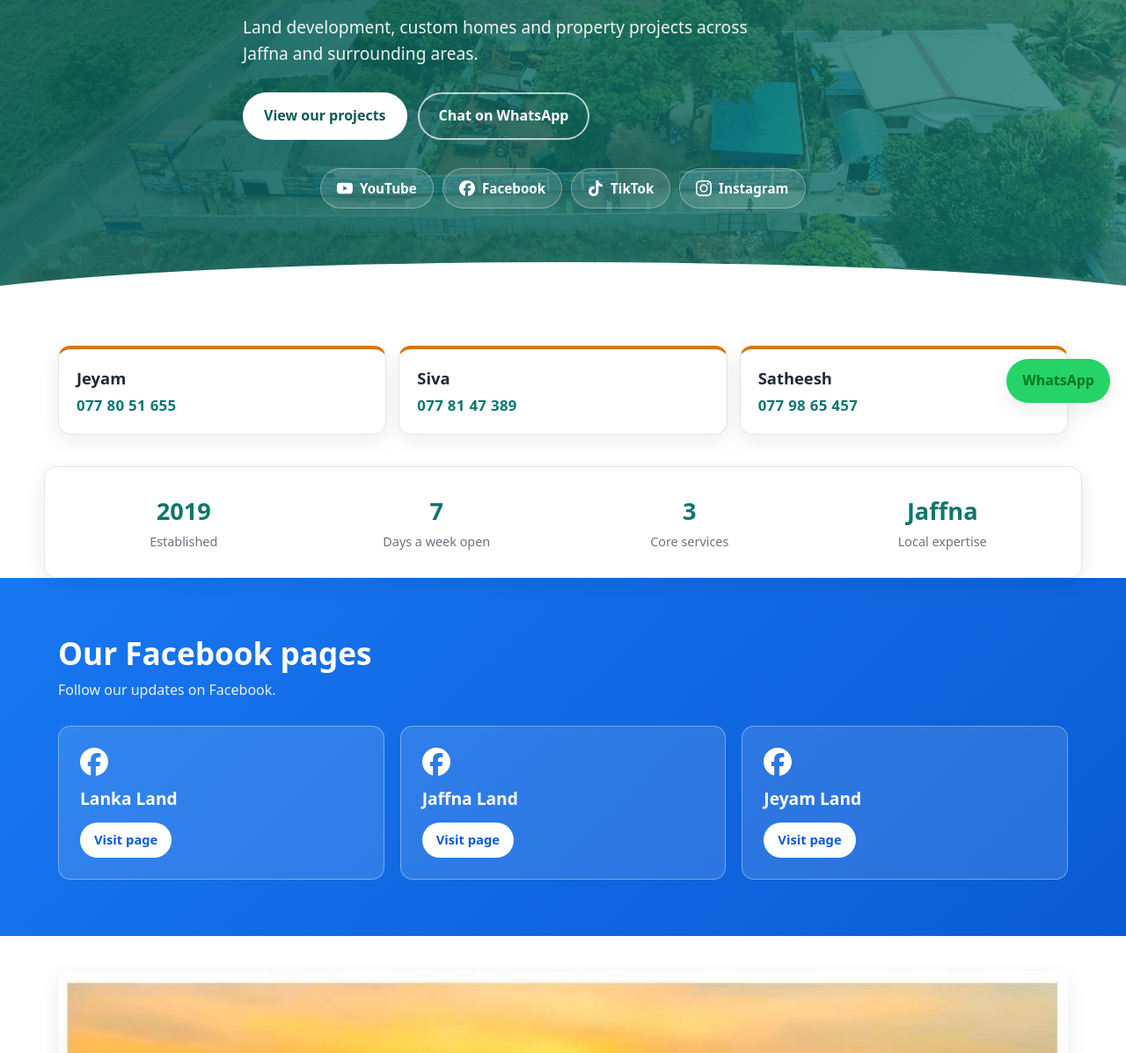
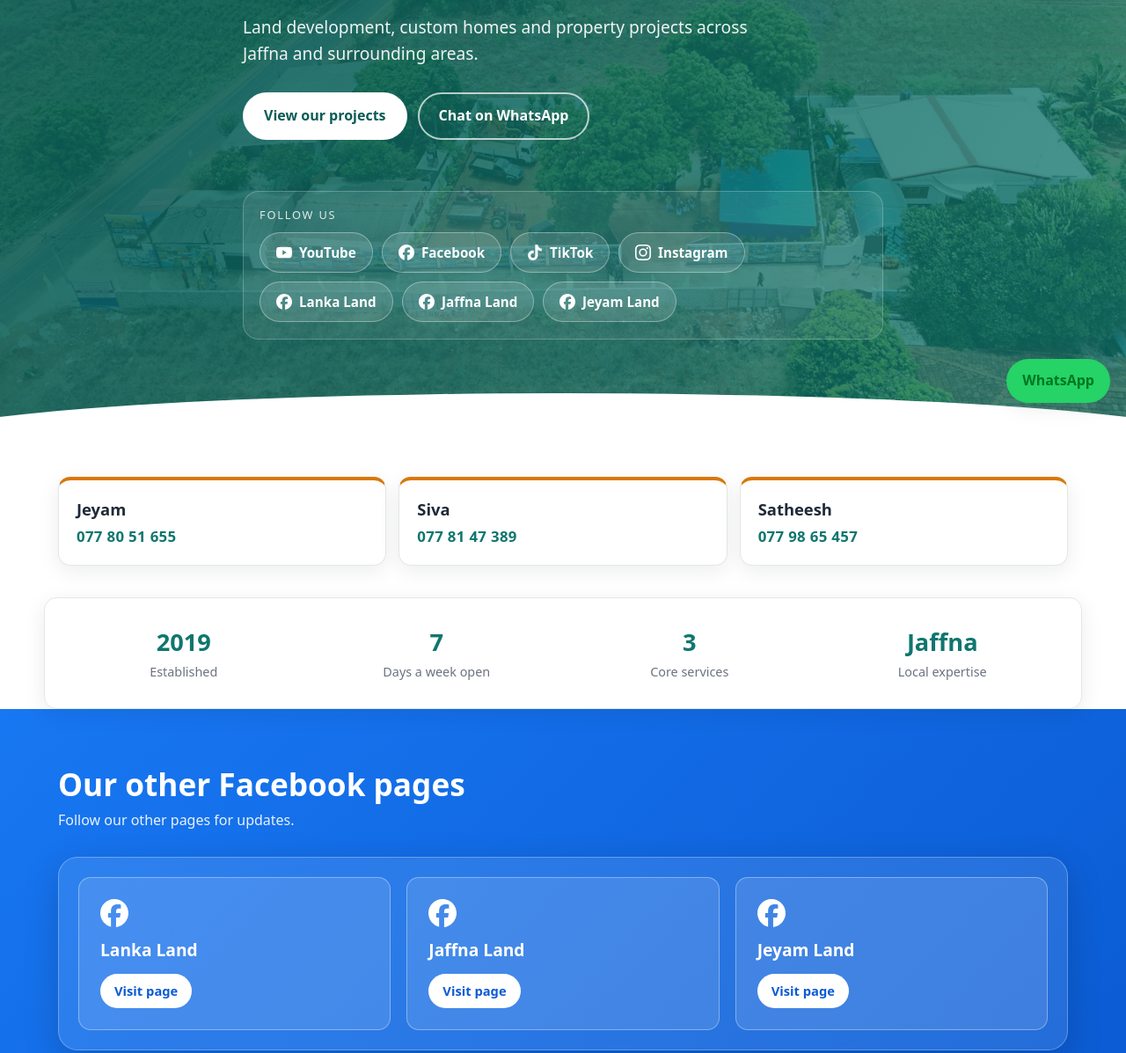
Before and after one commit to SenthInc/wordpress2code3, a plain HTML site: page index.html in a window 1280 px wide. Shown: the part 324-1521 px from the top of the page at 88% size. Drawn offline with Linux system fonts and the light colour scheme.

Commit message:
Rename to Our other Facebook pages, add containers, and add the pages to the top social links
Co-Authored-By: Claude Haiku 5.5 <noreply@anthropic.com>

```diff
--- a/index.html
+++ b/index.html
@@ -56,11 +56,17 @@
         </div>
 
         <!-- Social links, in priority order -->
+        <div class="social-box">
+          <p class="social-label" data-i18n="social_label">Follow us</p>
         <div class="social-row" aria-label="Social media">
           <a class="social-chip s-youtube" href="https://youtube.com/@jeyamrealestate-jre" target="_blank" rel="noopener" style="--d:0ms"><span class="s-icon" style="--icon:url(images/social/youtube.svg)" aria-hidden="true"></span>YouTube</a>
           <a class="social-chip s-facebook" href="https://www.facebook.com/share/1CKNyyzDMh/" target="_blank" rel="noopener" style="--d:120ms"><span class="s-icon" style="--icon:url(images/social/facebook.svg)" aria-hidden="true"></span>Facebook</a>
           <a class="social-chip s-tiktok" href="https://www.tiktok.com/@jeyamrealestate" target="_blank" rel="noopener" style="--d:240ms"><span class="s-icon" style="--icon:url(images/social/tiktok.svg)" aria-hidden="true"></span>TikTok</a>
           <a class="social-chip s-instagram" href="https://www.instagram.com/jeyamrealestate" target="_blank" rel="noopener" style="--d:360ms"><span class="s-icon" style="--icon:url(images/social/instagram.svg)" aria-hidden="true"></span>Instagram</a>
+          <a class="social-chip s-facebook" href="https://www.facebook.com/share/1CUy7voeBY/" target="_blank" rel="noopener" style="--d:480ms"><span class="s-icon" style="--icon:url(images/social/facebook.svg)" aria-hidden="true"></span>Lanka Land</a>
+          <a class="social-chip s-facebook" href="https://www.facebook.com/share/1PXNZQYmGz/" target="_blank" rel="noopener" style="--d:600ms"><span class="s-icon" style="--icon:url(images/social/facebook.svg)" aria-hidden="true"></span>Jaffna Land</a>
+          <a class="social-chip s-facebook" href="https://www.facebook.com/jeyam.land.sales?mibextid=ZbWKwL" target="_blank" rel="noopener" style="--d:720ms"><span class="s-icon" style="--icon:url(images/social/facebook.svg)" aria-hidden="true"></span>Jeyam Land</a>
+        </div>
         </div>
       </div>
     </section>
@@ -103,7 +109,7 @@
           <h2 id="fbTitle" data-i18n="fb_title">Our Facebook pages</h2>
           <p data-i18n="fb_sub">Follow our updates on Facebook.</p>
         </div>
-        <div class="fb-grid">
+        <div class="fb-panel"><div class="fb-grid">
           <a class="fb-card" href="https://www.facebook.com/share/1CUy7voeBY/" target="_blank" rel="noopener">
             <img class="fb-logo" src="images/social/facebook.svg" alt="" aria-hidden="true" width="28" height="28">
             <h3>Lanka Land</h3>
@@ -119,7 +125,7 @@
             <h3>Jeyam Land</h3>
             <span class="fb-visit" data-i18n="fb_visit">Visit page</span>
           </a>
-        </div>
+        </div></div>
       </div>
     </section>
 
--- a/script.js
+++ b/script.js
@@ -11,7 +11,7 @@
   const T = {
     en: {
       skip: "Skip to content",
-      fb_title: "Our Facebook pages", fb_sub: "Follow our updates on Facebook.", fb_visit: "Visit page",
+      fb_title: "Our other Facebook pages", fb_sub: "Follow our other pages for updates.", fb_visit: "Visit page", social_label: "Follow us",
       companySub: "Real Estate (Pvt) Ltd",
       nav_projects: "Projects", nav_services: "Services", nav_team: "Contact us",
       nav_office: "Our office", nav_about: "About", nav_faq: "FAQ", nav_visit: "Visit us",
@@ -72,7 +72,7 @@
     },
     ta: {
       skip: "ஹார்வுக்கு செல்லவும்",
-      fb_title: "எங்கள் முகநூல் பக்கங்கள்", fb_sub: "முகநூலில் எங்கள் புதுப்பிப்புகளைப் பின்தொடருங்கள்.", fb_visit: "பக்கத்தைப் பாருங்கள்",
+      fb_title: "எங்கள் மற்ற முகநூல் பக்கங்கள்", fb_sub: "மேலும் புதுப்பிப்புகளுக்கு எங்கள் மற்ற பக்கங்களைப் பின்தொடருங்கள்.", fb_visit: "பக்கத்தைப் பாருங்கள்", social_label: "எங்களைப் பின்தொடருங்கள்",
       companySub: "ரிஒல் எஸ்டேட் (தனியார்) லிமிடெட்",
       nav_projects: "திட்டங்கள்", nav_services: "சேவைகள்",
       nav_team: "தொடர்பு கொள்க", nav_office: "எங்கள் அலுவலகம்",
--- a/styles.css
+++ b/styles.css
@@ -603,3 +603,18 @@ html[lang="ta"] h1, html[lang="ta"] h2, html[lang="ta"] h3 { line-height: 1.35;
   align-self: flex-start; margin-top: 6px; padding: 8px 16px; border-radius: 999px;
   background: #fff; color: #0b5bd3; font-weight: 700; font-size: .92rem;
 }
+
+/* ---------- Social box (hero) ---------- */
+.social-box {
+  margin-top: 26px; padding: 16px 18px 18px; border-radius: 18px;
+  background: rgba(255,255,255,.08); border: 1px solid rgba(255,255,255,.22);
+  display: inline-block; max-width: 100%;
+}
+.social-box .social-row { margin-top: 10px; justify-content: flex-start; }
+.social-label { margin: 0; font-size: .8rem; letter-spacing: .14em; text-transform: uppercase; opacity: .85; color: #fff; }
+
+/* ---------- Facebook pages container ---------- */
+.fb-panel {
+  background: rgba(255,255,255,.1); border: 1px solid rgba(255,255,255,.28);
+  border-radius: 22px; padding: 22px; box-shadow: 0 12px 40px rgba(0,0,0,.18);
+}
```
